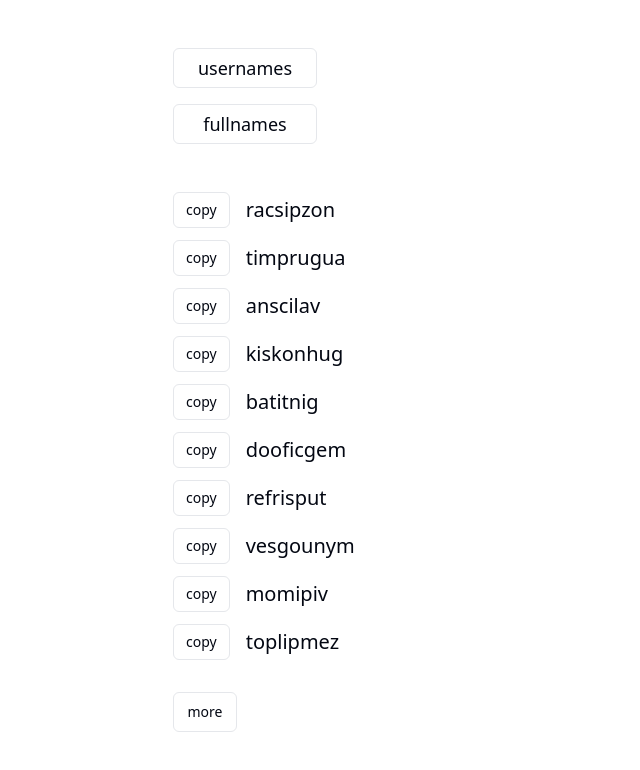
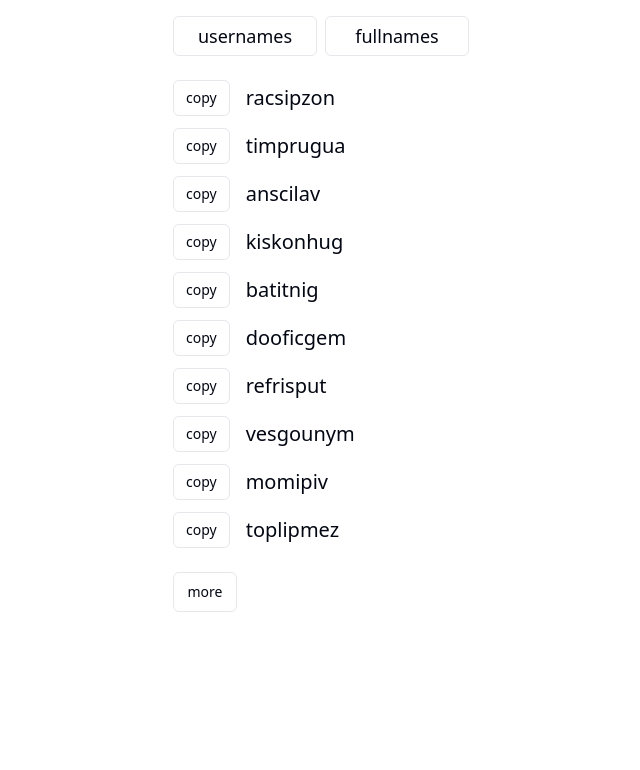
Before and after one commit to eyenalxai/nimi, a Next.js app: page /usernames in a window 1280 px wide. Shown: the top 770 px of the page, without its empty margins (307-947 px from the left). Built offline with nearby package versions, Linux system fonts and the light colour scheme.

Commit message:
refactor: adjust main and data-wrapper spacing for better layout

```diff
--- a/app/layout.tsx
+++ b/app/layout.tsx
@@ -23,10 +23,10 @@ export default function RootLayout({ children }: { children: ReactNode }) {
 	return (
 		<html lang="en" suppressHydrationWarning>
 			<body className={cn("font-sans antialiased", fontSans.variable, fontMono.variable)}>
-				<main className={cn("w-full", "flex", "justify-center", "mt-12")}>
+				<main className={cn("w-full", "flex", "justify-center", "mt-4")}>
 					<Providers attribute="class" defaultTheme="system" enableSystem>
-						<div className={cn("flex", "flex-col", "items-center", "space-y-12")}>
-							<div className={cn("w-80", "flex", "flex-col", "justify-start", "space-y-4")}>
+						<div className={cn("flex", "flex-col", "items-center", "space-y-6")}>
+							<div className={cn("w-80", "flex", "flex-row", "justify-start", "space-x-2")}>
 								<Button asChild variant={"outline"} className={cn("lowercase", "text-lg", "w-36")}>
 									<Link href="/usernames">Usernames</Link>
 								</Button>
--- a/components/ui/data-wrapper.tsx
+++ b/components/ui/data-wrapper.tsx
@@ -15,7 +15,7 @@ export const DataWrapper = ({ data, type, isFetching }: DataWrapperProps) => {
 	const queryClient = useQueryClient()
 
 	return (
-		<div className={cn("flex", "flex-col", "space-y-8")}>
+		<div className={cn("flex", "flex-col", "space-y-6")}>
 			<div className={cn("flex", "flex-col", "space-y-3", "w-80")}>
 				{data.map((value) => (
 					<Copyable
```
